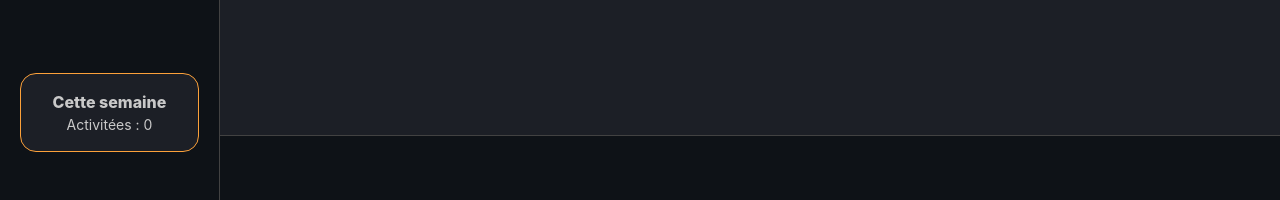
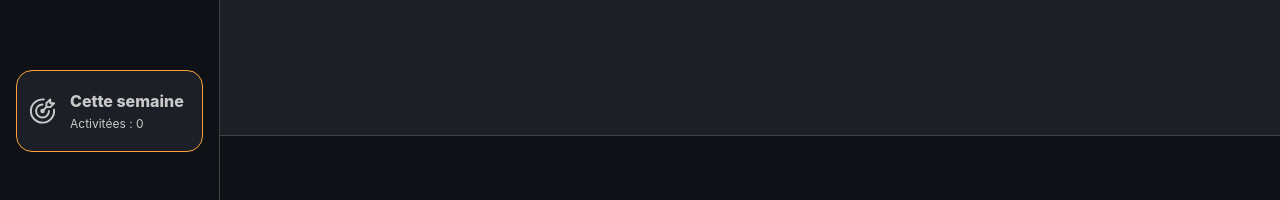
Before and after one commit to rami-rostom/hecho-front, a React (Vite) app: page / in a window 1280 px wide. Shown: the part 600-800 px from the top of the page. Built offline with nearby package versions, Linux system fonts and the light colour scheme.

Commit message:
:sparkles: feat: edit counter weekly activity in navbar

```diff
--- a/src/components/NavBar/NavBar.tsx
+++ b/src/components/NavBar/NavBar.tsx
@@ -1,11 +1,20 @@
 import './NavBar.scss';
-import { AppShell, Container, Flex, NavLink, Stack, Text } from '@mantine/core';
+import {
+  AppShell,
+  Container,
+  Flex,
+  Group,
+  NavLink,
+  Stack,
+  Text,
+} from '@mantine/core';
 import {
   IconBrandFeedly,
   IconRun,
   IconCalendar,
   IconUserFilled,
   IconSettings,
+  IconTargetArrow,
 } from '@tabler/icons-react';
 
 function NavBar() {
@@ -60,17 +69,20 @@ function NavBar() {
 
         <Container
           my="xl"
-          px="xl"
+          px="xs"
           py="md"
           bg="darkBg.1"
           className="navbar__counter"
         >
-          <Text fw={800} ta="center">
-            Cette semaine
-          </Text>
-          <Text size="sm" ta="center">
-            Activitées : 0
-          </Text>
+          <Flex align="center" gap="sm" w="100%">
+            <IconTargetArrow size="3rem" stroke={1.5} />
+            <Group gap="0.1rem" justify="left">
+              <Text size="md" fw={800}>
+                Cette semaine
+              </Text>
+              <Text size="xs">Activitées : 0</Text>
+            </Group>
+          </Flex>
         </Container>
       </Flex>
     </AppShell.Navbar>
```
